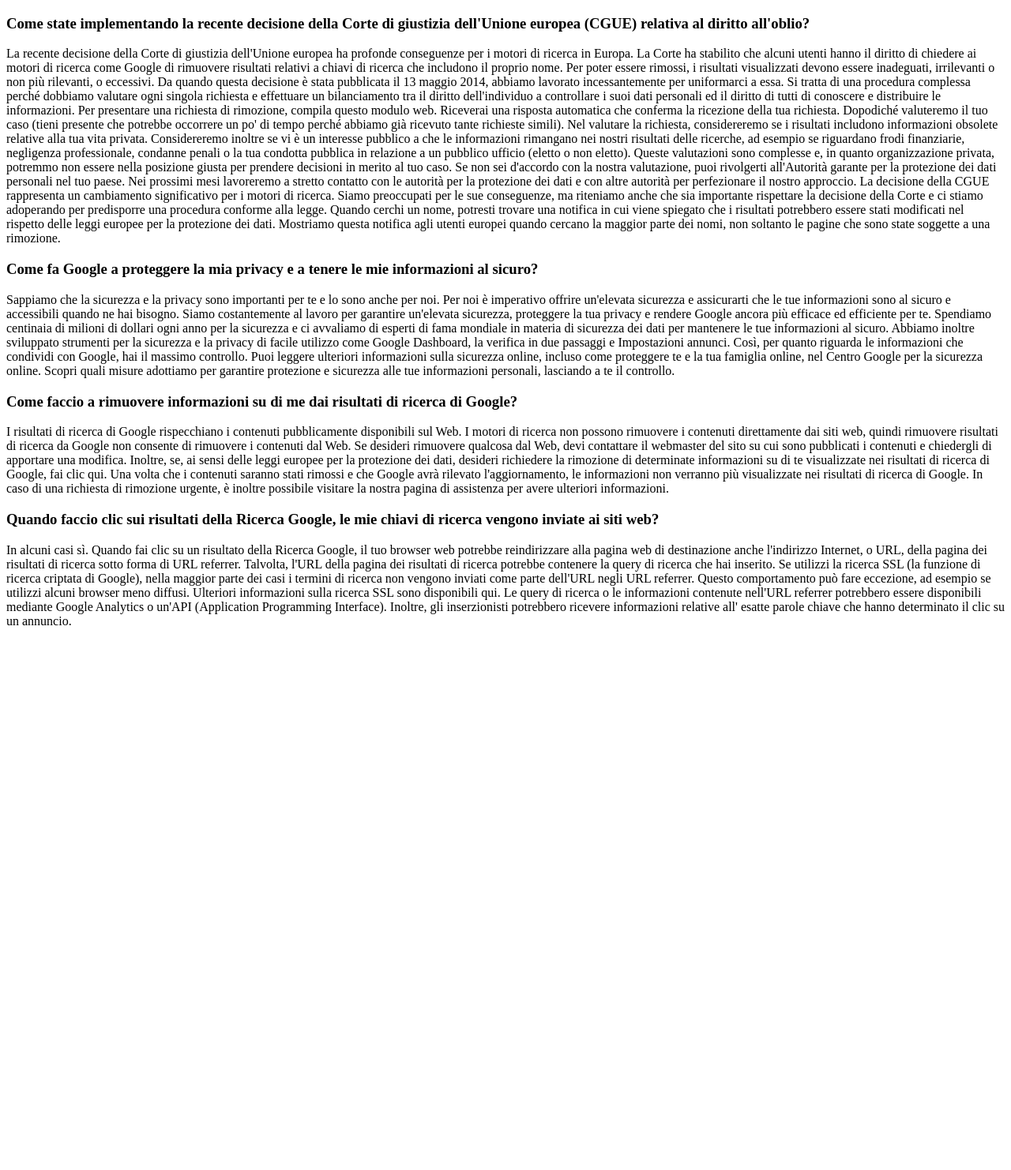
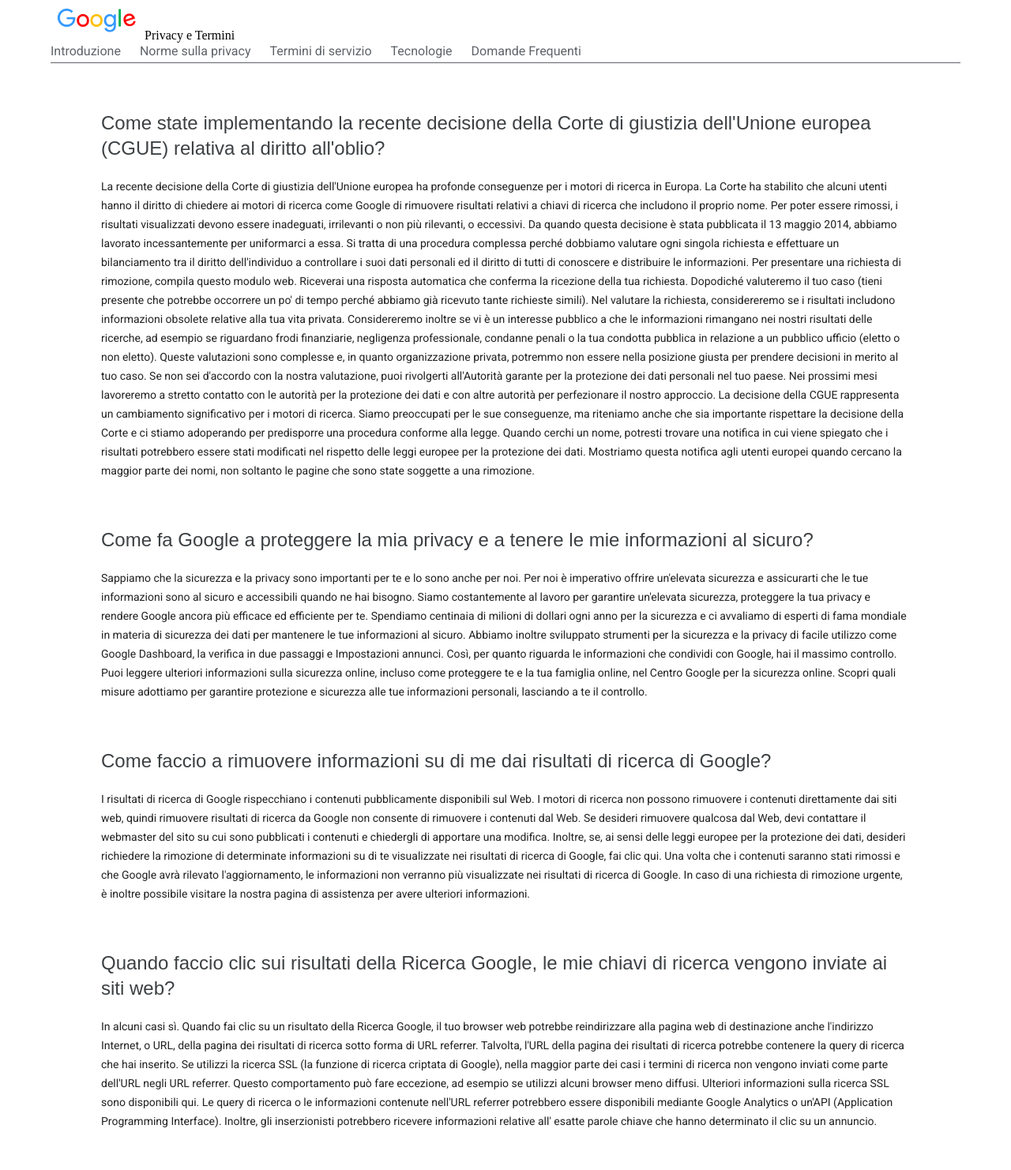
Before and after one commit to roccorefice/php-google-faq, a PHP site: page / in a window 1280 px wide. Shown: the whole page at 79% size. Before the commit the page ends 792 px from the top, so only its background shows below. Run offline with PHP 8.4, Linux system fonts and the light colour scheme.

Commit message:
Esercizio completato
inserita la navbar con ciclo for in php

```diff
--- a/index.php
+++ b/index.php
@@ -38,7 +38,13 @@ Gestire il “Database” e la visualizzazione di queste domande e risposte con
             "answer" => "In alcuni casi sì. Quando fai clic su un risultato della Ricerca Google, il tuo browser web potrebbe reindirizzare alla pagina web di destinazione anche l'indirizzo Internet, o URL, della pagina dei risultati di ricerca sotto forma di URL referrer. Talvolta, l'URL della pagina dei risultati di ricerca potrebbe contenere la query di ricerca che hai inserito. Se utilizzi la ricerca SSL (la funzione di ricerca criptata di Google), nella maggior parte dei casi i termini di ricerca non vengono inviati come parte dell'URL negli URL referrer. Questo comportamento può fare eccezione, ad esempio se utilizzi alcuni browser meno diffusi. Ulteriori informazioni sulla ricerca SSL sono disponibili qui. Le query di ricerca o le informazioni contenute nell'URL referrer potrebbero essere disponibili mediante Google Analytics o un'API (Application Programming Interface). Inoltre, gli inserzionisti potrebbero ricevere informazioni relative all' esatte parole chiave che hanno determinato il clic su un annuncio."
         ]
     ];
-
+    $navbar_menu = [
+        "Introduzione",
+        "Norme sulla privacy",
+        "Termini di servizio",
+        "Tecnologie",
+        "Domande Frequenti"
+    ];
 ?>
 
 <!DOCTYPE html>
@@ -48,27 +54,114 @@ Gestire il “Database” e la visualizzazione di queste domande e risposte con
     <meta charset="UTF-8">
     <meta name="viewport" content="width=device-width, initial-scale=1.0">
     <title>google FAQ</title>
+
+    <!-- google font -->
+    <style>
+    @import url('https://fonts.googleapis.com/css2?family=Roboto:wght@100;300;400;500&display=swap');
+    </style>
+
+    <!-- regole css -->
+    <style>
+        *{
+            padding: 0;
+            margin: 0;
+            box-sizing: border-box;
+        }
+        .container{
+            width: 80%;
+            margin: 0 auto;
+        }
+        .container_lg{
+            width: 90%;
+            margin: 0 auto;
+        }
+        h3{
+            font-family: "Google Sans", sans-serif;
+            font-size: 24px;
+            font-weight: 500;
+            line-height: 32px;
+            color: #3c4043;
+            padding: 10px 0;
+        }
+        p{
+            font-family: "Roboto", sans-serif;
+            font-size: 14px;
+            font-weight: 400;
+            line-height: 24px;
+            color: rgba(0, 0, 0, 0.87);
+            padding: 10px 0 50px 0;
+        }
+        .navbar{
+            height: 80px;
+            border-bottom: 1px solid #5f6368;
+            margin-bottom: 50px;
+        }
+        .navbar span{
+            margin-bottom: 20px;
+            line-height: 20px;
+        }
+        .navbar img{
+            height: 50px;
+            padding: 5px;
+        }
+        .navbar_bottom ul{
+            display: inline-block;
+            list-style: none;
+            padding-right: 20px;
+            font-family: "Roboto";
+            color: #5f6368;
+        }
+    </style>
+    <!-- //regole css -->
 </head>
 
 <body>
+    <!-- header -->
+    <header>
+        <div class="navbar container_lg">
+            <img src="logo.png" alt="">
+            <span><a>Privacy e Termini</a></span>
+            <!-- menu -->
+            <div class="navbar_bottom">
+                <?php for ($i=0; $i < count($navbar_menu); $i++) { ?>
+                    <ul>
+                        <li>
+                            <?php echo $navbar_menu[$i] ?>
+                        </li>
+                    </ul>
+                <?php
+                }?>
+            </div>
+            <!-- //menu -->
 
+        </div>
+    </header>
+    <!-- //header -->
+
+
+    <!-- main -->
+    <main>
         <?php
-    foreach ($db_faq as $question) { ?>
+        foreach ($db_faq as $questions) { ?>
+        <div class="container">
             <h3>
                 <?php
-                //  var_dump($question);
-                //  var_dump($question["question"]);
-                echo $question["question"];
+                //  var_dump($questions);
+                //  var_dump($questions["question"]);
+                echo $questions["question"];
                 ?>
             </h3>
             <p>
                 <?php
-                echo $question["answer"];
+                echo $questions["answer"];
                 ?>
             </p>
+        </div>
         <?php
         }
         ?>
+    </main>
+    <!-- //main -->
 
 </body>
 
```
Also changed, not shown: logo.png (added). Lines whose indentation alone changed are shown as unchanged.
